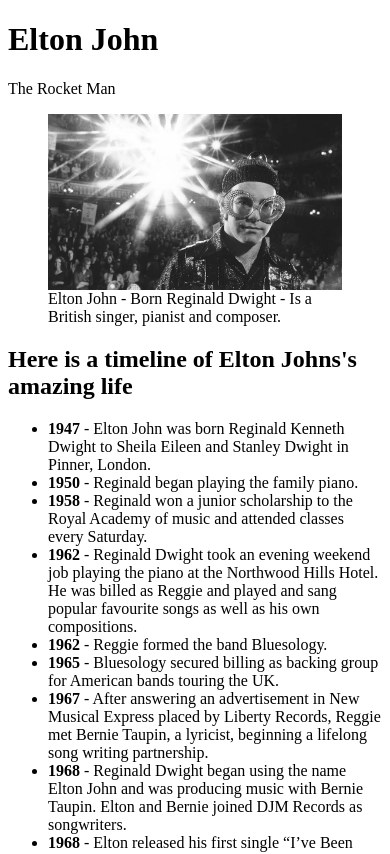
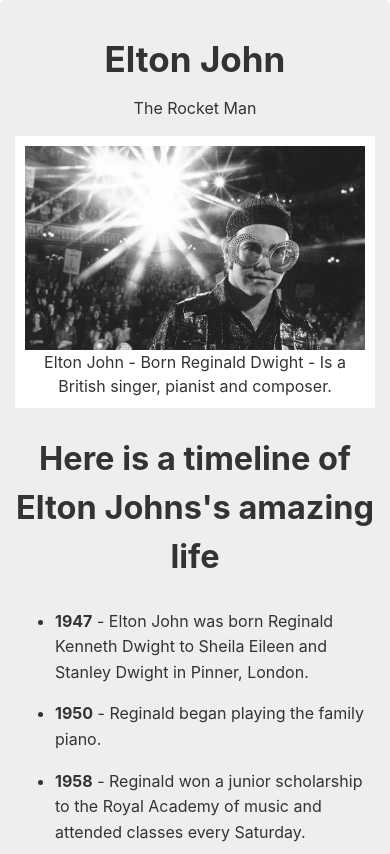
Before and after one commit to notstereomike/tribute-page, a plain HTML site: page index.html in a window 390 px wide. Shown: the top 854 px of the page. Drawn offline with Linux system fonts and the light colour scheme.

Commit message:
Updated Styles

```diff
--- a/styles.css
+++ b/styles.css
@@ -1,4 +1,97 @@
+html {
+   font-size: 10px;
+}
+
+body {
+
+  font-family: -apple-system, BlinkMacSystemFont, 'Segoe UI', 'Roboto',
+    'Helvetica Neue', Arial, sans-serif;
+  font-size: 1.6rem;
+  line-height: 1.5;
+  text-align: center;
+  color: #333;
+  margin: 0;
+}
+
+h1 {
+  font-size: 4rem;
+  margin-bottom: 0;
+}
+
+@media (max-width: 460px) {
+  h1 {
+    font-size: 3.5rem;
+    line-height: 1.2;
+  }
+}
+
+h2 {
+  font-size: 3.25rem;
+}
+
+a {
+  color: #477ca7;
+}
+
+a:visited {
+  color: #74638f;
+}
+
+#main {
+  margin: 30px 8px;
+  padding: 15px;
+  border-radius: 5px;
+  background: #eee;
+}
+
+@media (max-width: 460px) {
+  #main {
+    margin: 0;
+  }
+}
+
 img {
-    display: block;
-    max-width: 100%;
+  max-width: 100%;
+  display: block;
+  height: auto;
+  margin: 0 auto;
+}
+
+#img-div {
+  background: white;
+  padding: 10px;
+  margin: 0;
+}
+
+#img-caption {
+  margin: 15px 0 5px 0;
+}
+
+@media (max-width: 460px) {
+  #img-caption {
+    font-size: 1.4rem;
   }
+}
+
+#headline {
+  margin: 50px 0;
+  text-align: center;
+}
+
+ul {
+  max-width: 550px;
+  margin: 0 auto 50px auto;
+  text-align: left;
+  line-height: 1.6;
+}
+
+li {
+  margin: 16px 0;
+}
+
+blockquote {
+  font-style: italic;
+  max-width: 545px;
+  margin: 0 auto 50px auto;
+  text-align: left;
+}
```
